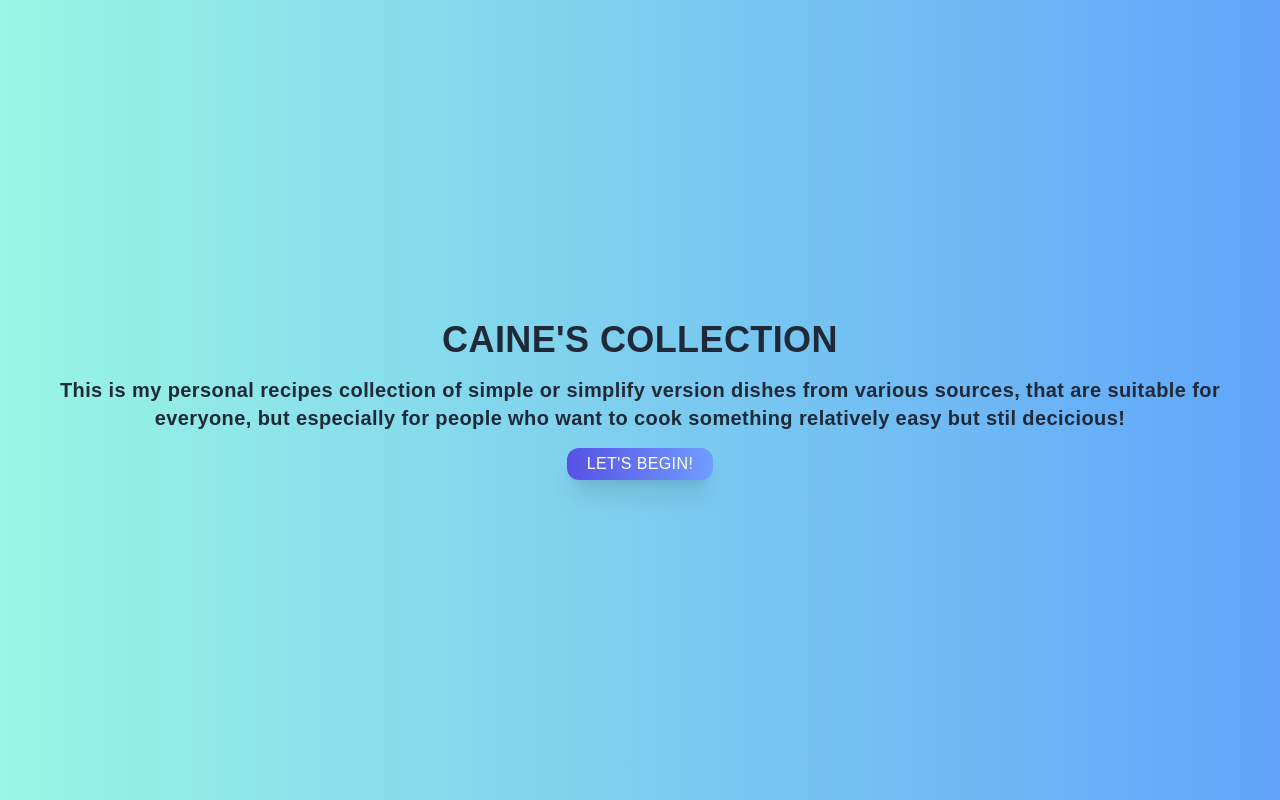
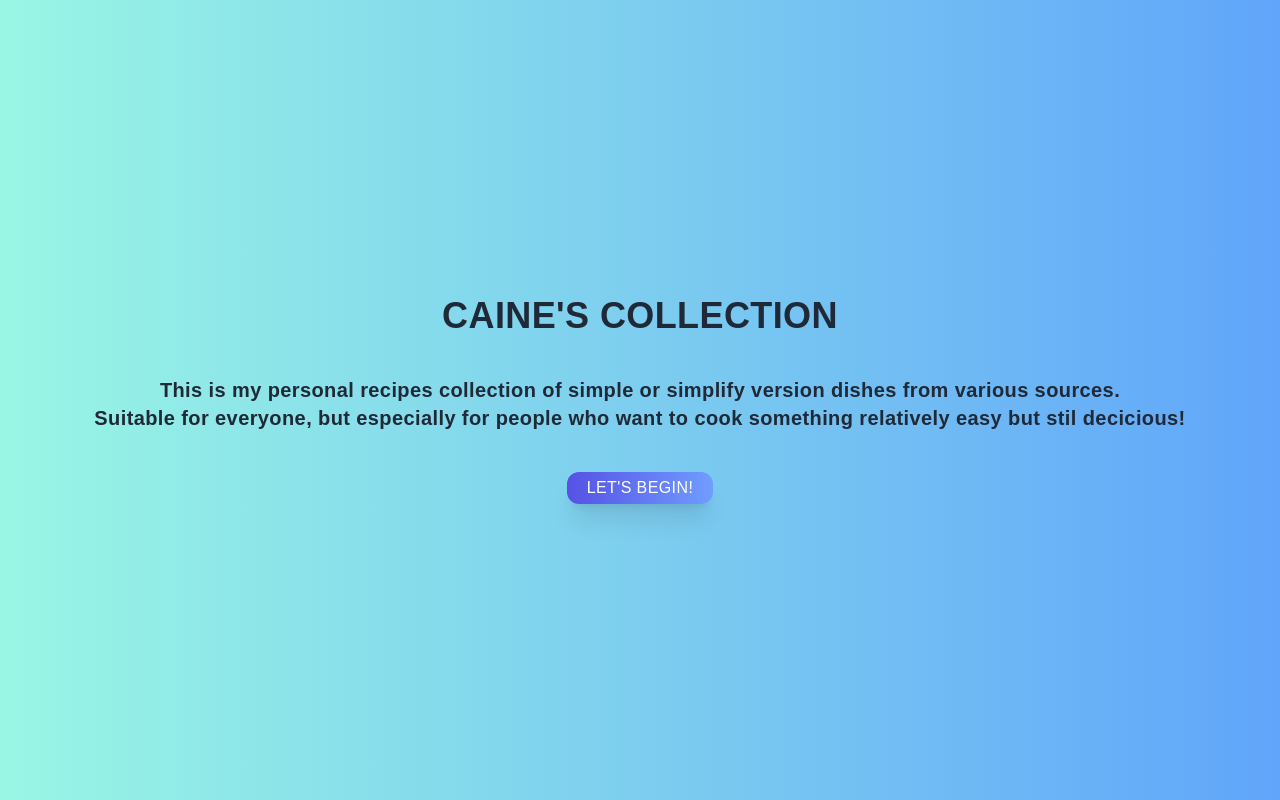
Before and after one commit to cainephung/recipes_collection2, a Next.js app in the folder collection/: page / in a window 1280 px wide. Built offline with nearby package versions, Linux system fonts and the light colour scheme.

Commit message:
add list.js

```diff
--- a/collection/src/pages/index.js
+++ b/collection/src/pages/index.js
@@ -1,7 +1,7 @@
 import Head from 'next/head'
 import Image from 'next/image'
 import { Inter } from '@next/font/google'
-import styles from '@/styles/Home.module.css'
+import Link from "next/link";
 
 const inter = Inter({ subsets: ['latin'] })
 
@@ -15,8 +15,9 @@ export default function Home() {
         <div className='text-center justify-center '>
           <div>
             <p className='font-black'> CAINE'S COLLECTION</p>
-            <p className=' text-sm font-bold md:text-xl p-4'> This is my personal recipes collection of simple or simplify version dishes from various sources, that are suitable for everyone, but especially for people who want to cook something relatively easy but stil decicious!</p>
-            <button className='cursor-pointer px-5 py-1'>Let's Begin!</button>
+            <p className=' text-sm font-bold md:text-xl p-10'> This is my personal recipes collection of simple or simplify version dishes from various sources.<br/>Suitable for everyone, but especially for people who want to cook something relatively easy but stil decicious!</p>
+            <Link href='/list'><button className='cursor-pointer px-5 py-1'>Let's Begin!</button>
+            </Link>
           </div>
 
 
--- /dev/null
+++ b/collection/src/pages/list.js
@@ -0,0 +1,16 @@
+import Head from 'next/head'
+import Image from 'next/image'
+import { Inter } from '@next/font/google'
+import Link from "next/link";
+import list from "../pages/list.js"
+
+const inter = Inter({ subsets: ['latin'] })
+
+const List =() =>{
+    return (
+        <div className=' w-full font-black pt-16'>
+
+          </div>
+    )
+}
+export default List
```
